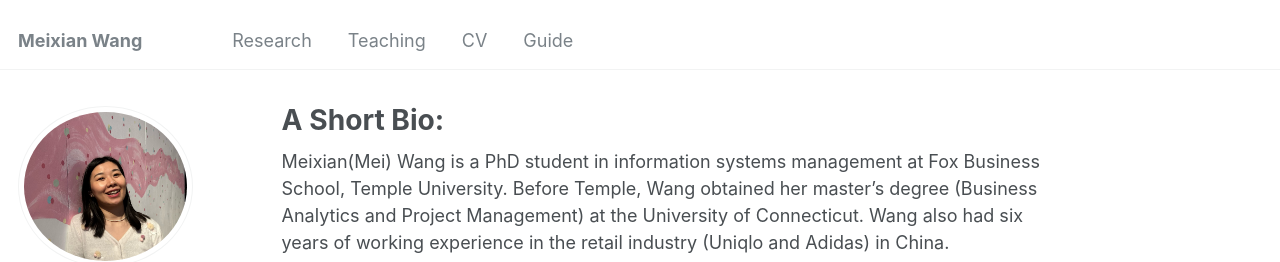
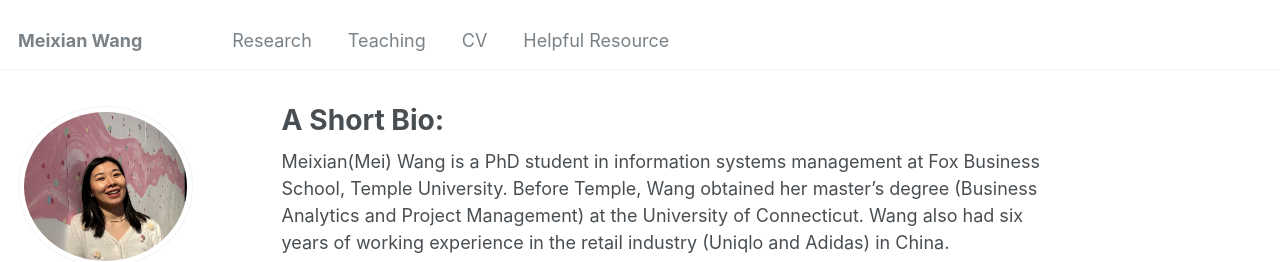
Before and after one commit to MeixianWang2/MeixianWang2.github.io, a Jekyll site: the page built from _pages/about.md, in a window 1280 px wide. Shown: the top 262 px of the page. Built offline with Jekyll 4.4.1, drawn with Linux system fonts in a browser that asks for light colours; some web fonts are replaced.

Commit message:
Update navigation.yml

```diff
--- a/_data/navigation.yml
+++ b/_data/navigation.yml
@@ -18,5 +18,8 @@ main:
   - title: "CV"
     url: /cv/
 
-  - title: "Guide"
-    url: /markdown/
+  - title: "Helpful Resource"
+    url: /resource/
+
+  # - title: "Guide"
+  #   url: /markdown/
```
